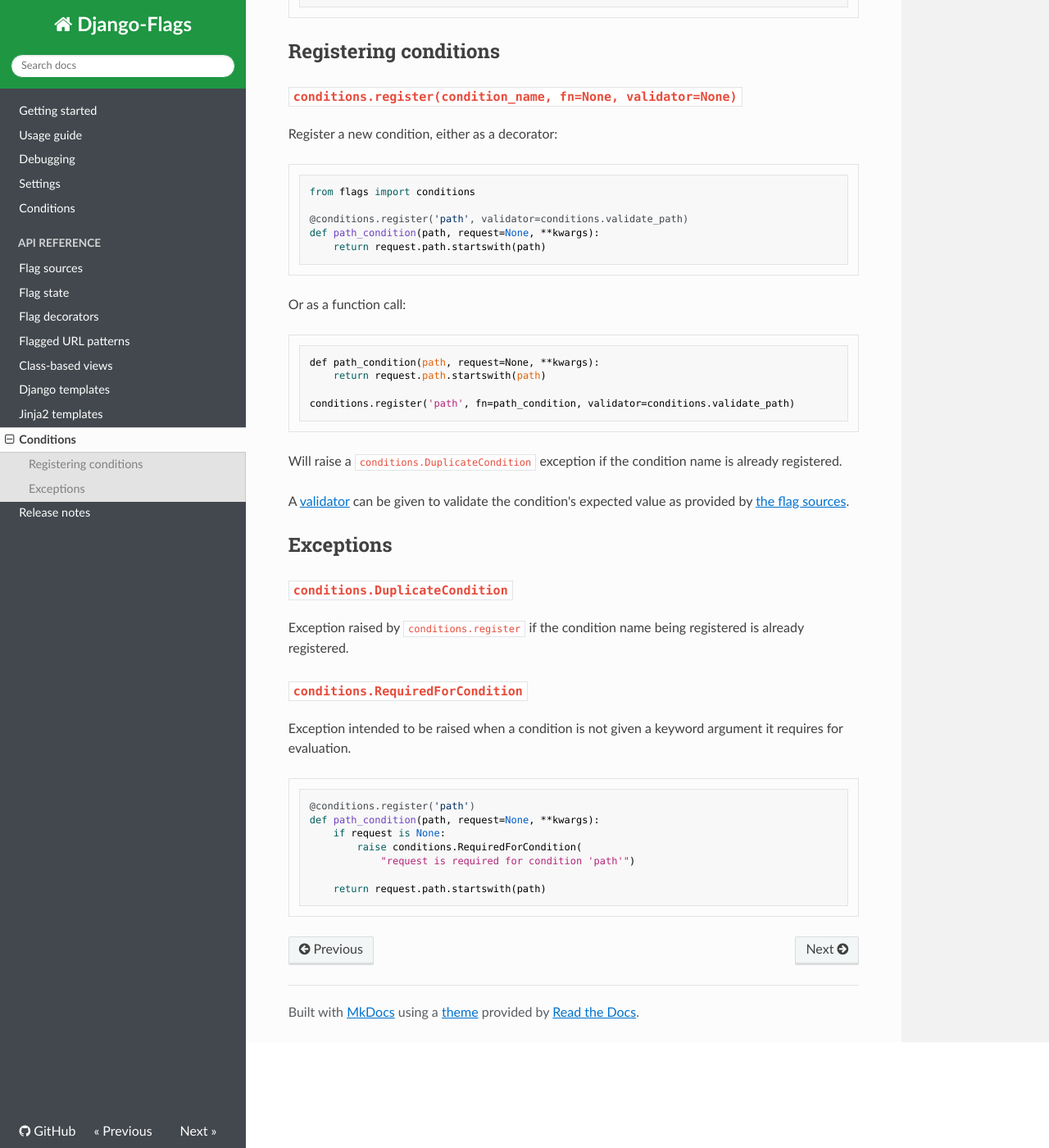
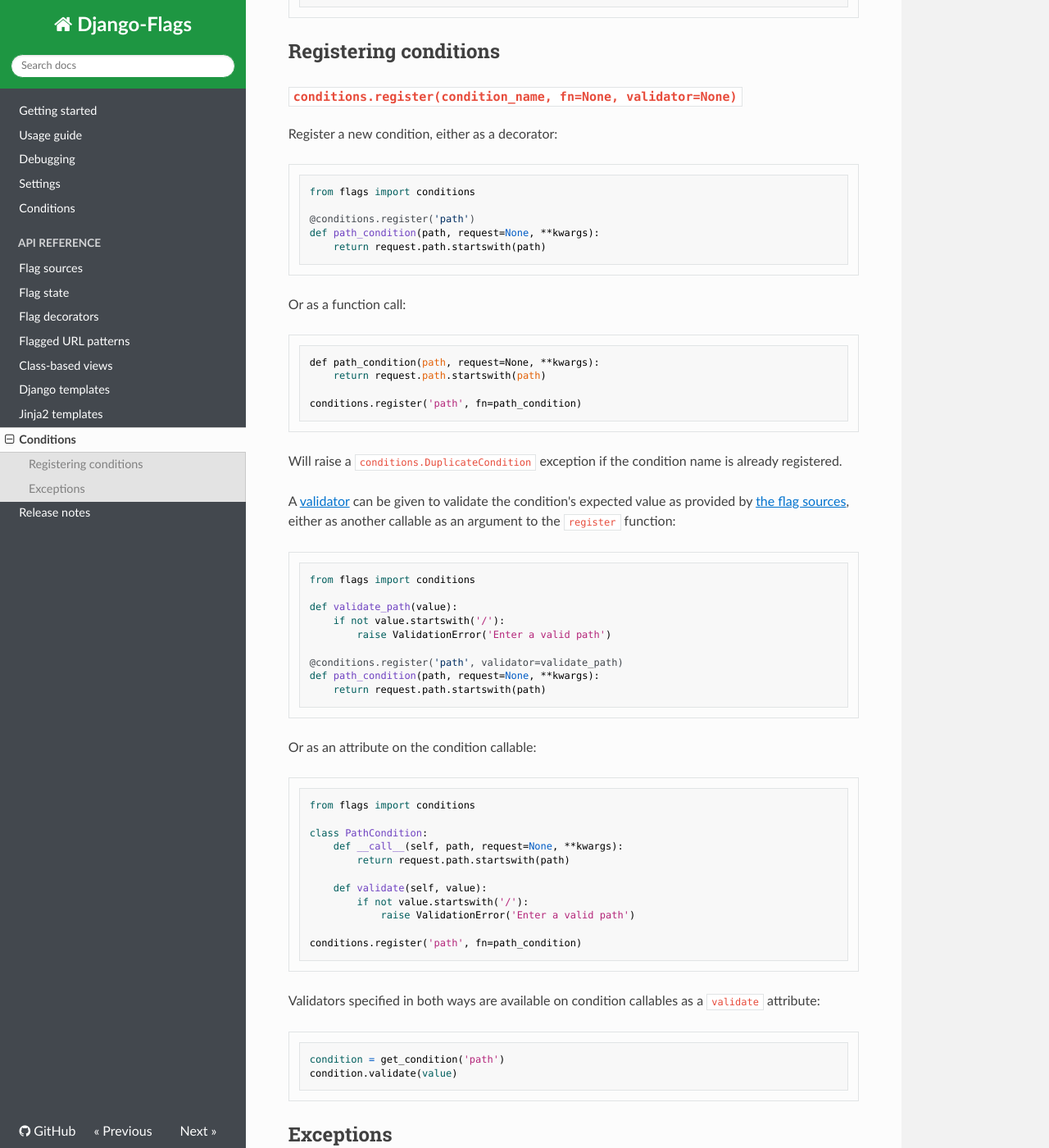
Before and after one commit to cfpb/django-flags, an MkDocs documentation site: the page built from docs/api/conditions.md, in a window 1280 px wide and 1400 px high, scrolled down 303 px. Shown: the whole window at 82% size. Built offline with MkDocs 1.6.1, drawn with Linux system fonts in a browser that asks for light colours; nearby versions of some CDN libraries; old or Windows-style settings are respelled for this version of MkDocs.

Commit message:
Store and support validators as attributes of condition callables
This change replaces the separate global `_validators` registry by using the condition callable to store the validator as a `validate` attribute on the callable.

This allows for specifying conditions and validators as either separate callables or as a single callable object that encapsulates both.

````diff
--- a/docs/api/conditions.md
+++ b/docs/api/conditions.md
@@ -15,7 +15,7 @@
 ```python
 from flags import conditions
 
-@conditions.register('path', validator=conditions.validate_path)
+@conditions.register('path')
 def path_condition(path, request=None, **kwargs):
     return request.path.startswith(path)
 ```
@@ -26,12 +26,49 @@
 def path_condition(path, request=None, **kwargs):
     return request.path.startswith(path)
 
-conditions.register('path', fn=path_condition, validator=conditions.validate_path)
+conditions.register('path', fn=path_condition)
 ```
 
 Will raise a `conditions.DuplicateCondition` exception if the condition name is already registered.
 
-A [validator](https://docs.djangoproject.com/en/stable/ref/validators/) can be given to validate the condition's expected value as provided by [the flag sources](../sources/).
+A [validator](https://docs.djangoproject.com/en/stable/ref/validators/) can be given to validate the condition's expected value as provided by [the flag sources](../sources/), either as another callable as an argument to the `register` function:
+
+
+```python
+from flags import conditions
+
+def validate_path(value):
+    if not value.startswith('/'):
+        raise ValidationError('Enter a valid path')
+
+@conditions.register('path', validator=validate_path)
+def path_condition(path, request=None, **kwargs):
+    return request.path.startswith(path)
+```
+
+Or as an attribute on the condition callable:
+
+```python
+from flags import conditions
+
+class PathCondition:
+    def __call__(self, path, request=None, **kwargs):
+        return request.path.startswith(path)
+
+    def validate(self, value):
+        if not value.startswith('/'):
+            raise ValidationError('Enter a valid path')
+
+conditions.register('path', fn=path_condition)
+```
+
+Validators specified in both ways are available on condition callables as
+a `validate` attribute:
+
+```python
+condition = get_condition('path')
+condition.validate(value)
+```
 
 ## Exceptions
 
````
Also changed, not shown: 6 other files.
